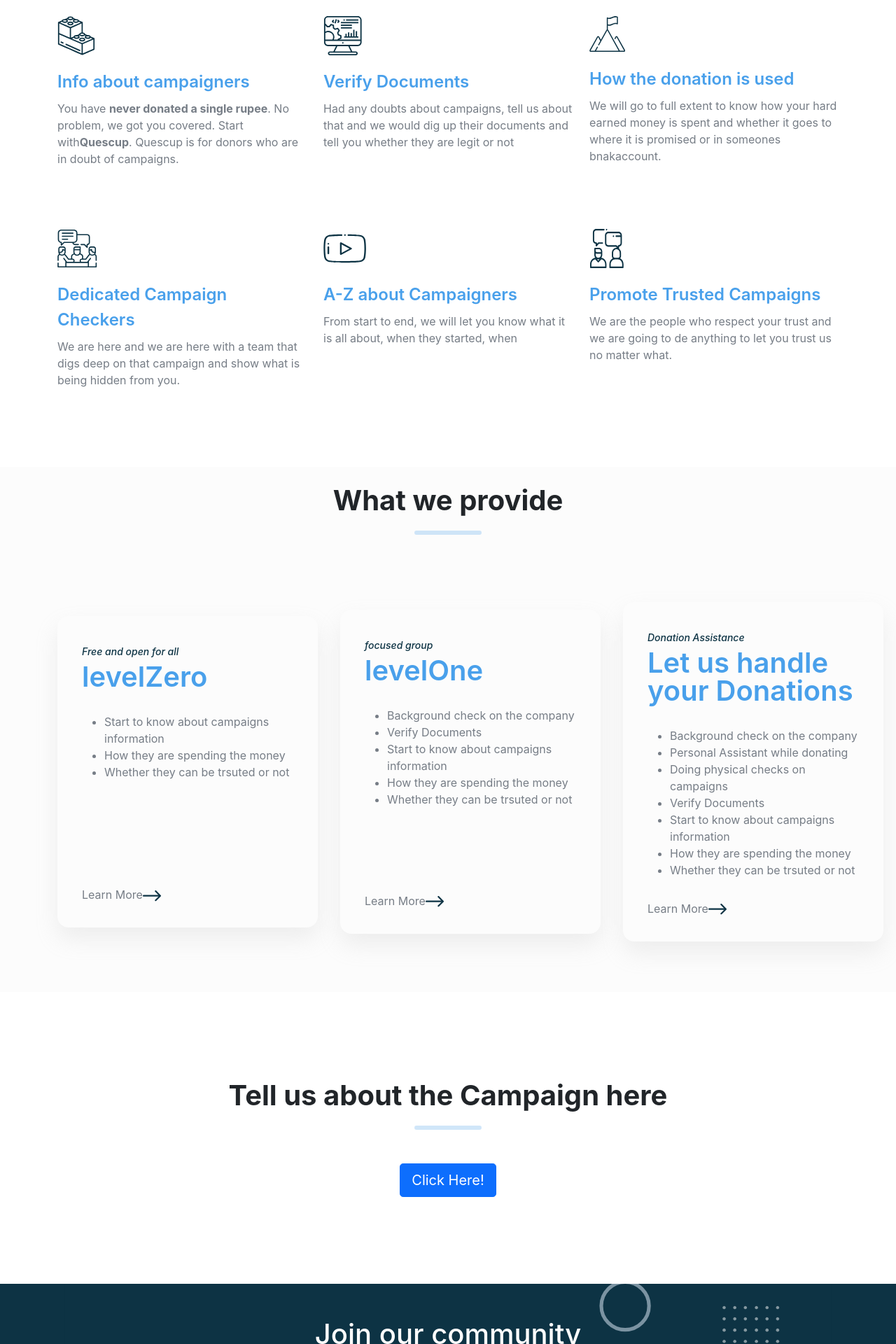
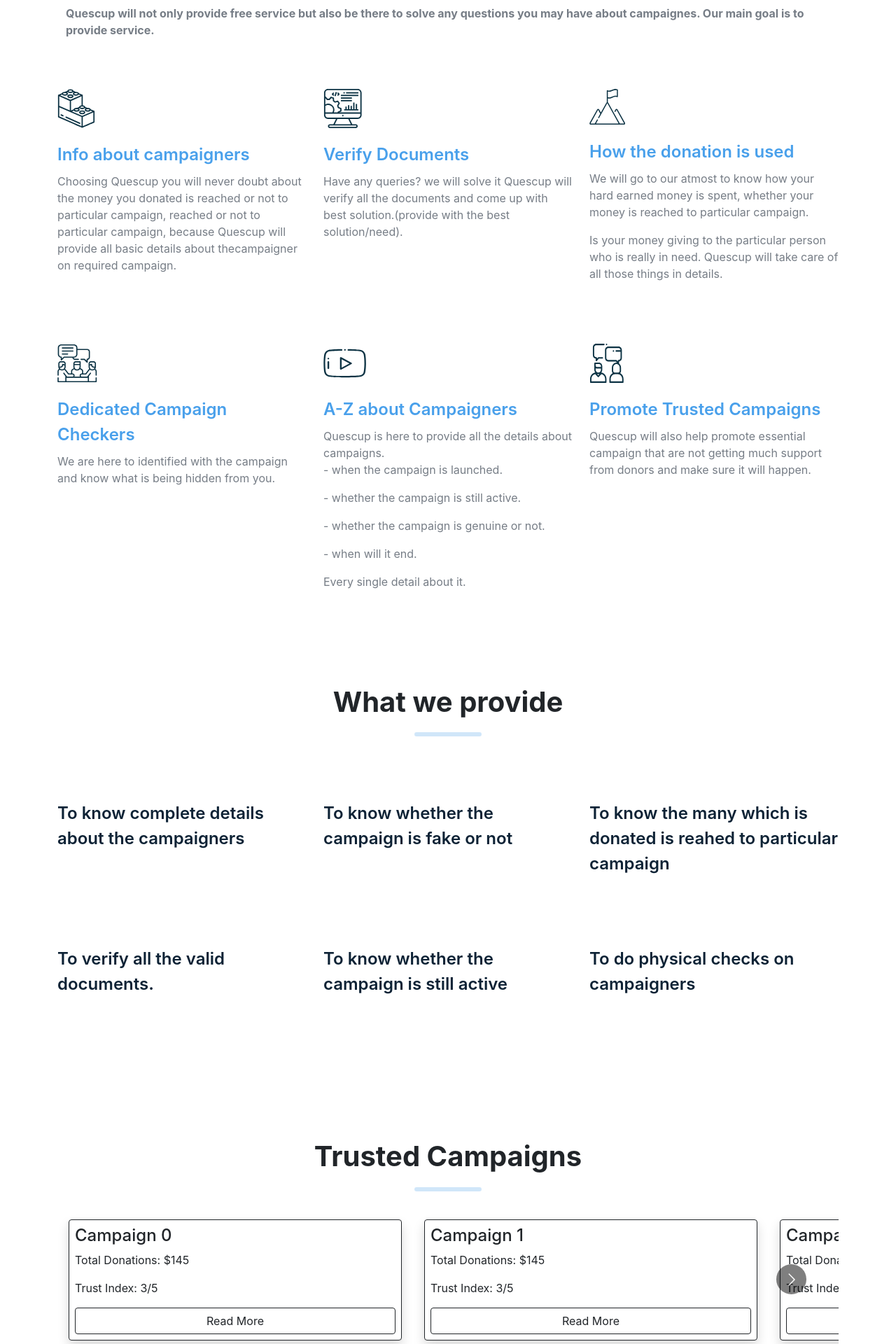
Before and after one commit to devanshdixit/quescup, a Next.js app: page / in a window 1280 px wide. Shown: the part 840-2760 px from the top of the page at 70% size. Built offline with nearby package versions, Linux system fonts and the light colour scheme.

Commit message:
updated text and added card

```diff
--- a/components/Howitworks.jsx
+++ b/components/Howitworks.jsx
@@ -3,9 +3,9 @@
 
 const HowItWorks = () => {
     return (
-        <div style={{ backgroundColor: "#FCFCFC" }} id="services">
+        <div style={{ backgroundColor: "#FCFCFC" }} id="">
             <div className="container mt-4 pt-4 mb-4 pb-4">
-                <h1 className={styles.header}>What we provide</h1>
+                <h1 className={styles.header}>Our Plans</h1>
                 <hr className={styles.hr} />
                 <div className="row mt-4 pt-4">
                     <div className={styles.trio}>
--- a/components/Navbar.jsx
+++ b/components/Navbar.jsx
@@ -16,9 +16,9 @@
                     <Nav className="me-auto">
                     </Nav>
                     <Nav className="ml-auto">
-                        <Nav.Link onClick={()=>scrollto("about")} className={styles.headerlink} style={{ paddingLeft: ".8em" }}>About</Nav.Link>
-                        <Nav.Link onClick={()=>scrollto("services")} className={styles.headerlink} style={{ paddingLeft: ".8em" }}>Services</Nav.Link>
-                        <Nav.Link onClick={()=>scrollto("contact")} className={styles.headerlink} style={{ paddingLeft: ".8em" }}>ContactUs</Nav.Link>
+                        <Nav.Link onClick={() => scrollto("about")} className={styles.headerlink} style={{ paddingLeft: ".8em" }}>About</Nav.Link>
+                        <Nav.Link onClick={() => scrollto("services")} className={styles.headerlink} style={{ paddingLeft: ".8em" }}>Services</Nav.Link>
+                        <Nav.Link onClick={() => scrollto("contact")} className={styles.headerlink} style={{ paddingLeft: ".8em" }}>ContactUs</Nav.Link>
                     </Nav>
                 </Navbar.Collapse>
             </Container>
--- /dev/null
+++ b/components/Trustedcampaigns.jsx
@@ -0,0 +1,65 @@
+/* eslint-disable @next/next/no-img-element */
+import Image from "next/image";
+import { Card } from "react-bootstrap";
+import Carousel from "react-multi-carousel";
+import "react-multi-carousel/lib/styles.css";
+import styles from "../styles/TrustedCampaigns.module.css"
+
+const TrustedCampaigns = () => {
+    const responsive = {
+        desktop: {
+            breakpoint: { max: 3000, min: 1024 },
+            items: 3,
+            paritialVisibilityGutter: 60
+        },
+        tablet: {
+            breakpoint: { max: 1024, min: 464 },
+            items: 2,
+            paritialVisibilityGutter: 50
+        },
+        mobile: {
+            breakpoint: { max: 464, min: 0 },
+            items: 1,
+            paritialVisibilityGutter: 30
+        }
+    };
+    const images = [
+        "https://images.unsplash.com/photo-1549989476-69a92fa57c36?ixlib=rb-1.2.1&ixid=eyJhcHBfaWQiOjEyMDd9&auto=format&fit=crop&w=800&q=60",
+        "https://images.unsplash.com/photo-1549396535-c11d5c55b9df?ixlib=rb-1.2.1&auto=format&fit=crop&w=800&q=60",
+        "https://images.unsplash.com/photo-1550133730-695473e544be?ixlib=rb-1.2.1&ixid=eyJhcHBfaWQiOjEyMDd9&auto=format&fit=crop&w=800&q=60",
+        "https://images.unsplash.com/photo-1550167164-1b67c2be3973?ixlib=rb-1.2.1&ixid=eyJhcHBfaWQiOjEyMDd9&auto=format&fit=crop&w=800&q=60",
+        "https://images.unsplash.com/photo-1550338861-b7cfeaf8ffd8?ixlib=rb-1.2.1&ixid=eyJhcHBfaWQiOjEyMDd9&auto=format&fit=crop&w=800&q=60",
+        "https://images.unsplash.com/photo-1550223640-23097fc71cb2?ixlib=rb-1.2.1&ixid=eyJhcHBfaWQiOjEyMDd9&auto=format&fit=crop&w=800&q=60",
+        "https://images.unsplash.com/photo-1550353175-a3611868086b?ixlib=rb-1.2.1&ixid=eyJhcHBfaWQiOjEyMDd9&auto=format&fit=crop&w=800&q=60",
+        "https://images.unsplash.com/photo-1550330039-a54e15ed9d33?ixlib=rb-1.2.1&ixid=eyJhcHBfaWQiOjEyMDd9&auto=format&fit=crop&w=800&q=60",
+        "https://images.unsplash.com/photo-1549737328-8b9f3252b927?ixlib=rb-1.2.1&ixid=eyJhcHBfaWQiOjEyMDd9&auto=format&fit=crop&w=800&q=60",
+        "https://images.unsplash.com/photo-1549833284-6a7df91c1f65?ixlib=rb-1.2.1&ixid=eyJhcHBfaWQiOjEyMDd9&auto=format&fit=crop&w=800&q=60",
+        "https://images.unsplash.com/photo-1549985908-597a09ef0a7c?ixlib=rb-1.2.1&ixid=eyJhcHBfaWQiOjEyMDd9&auto=format&fit=crop&w=800&q=60",
+        "https://images.unsplash.com/photo-1550064824-8f993041ffd3?ixlib=rb-1.2.1&ixid=eyJhcHBfaWQiOjEyMDd9&auto=format&fit=crop&w=800&q=60"
+    ];
+    return (
+        <div className="container  pt-4 pb-4" id="campaigns" style={{marginBottom:"100px",marginTop:"100px"}} >
+            <h1 className={styles.header}>Trusted Campaigns</h1>
+            <hr className={styles.hr} />
+            <Carousel
+                ssr
+                partialVisbile
+                itemClass="image-item"
+                responsive={responsive}
+                className="mb-4 mt-4"
+            >
+                {images.slice(0, 5).map((image, index) => {
+                    return (
+                        <Card key={index} className="m-3 shadow border border-dark p-2">
+                            <h4>Campaign {index}</h4>
+                            <p>Total Donations: $145</p>
+                            <p>Trust Index: 3/5</p>
+                            <button className="btn btn-outline-dark">Read More</button>
+                        </Card>
+                    );
+                })}
+            </Carousel>
+        </div>
+    )
+}
+export default TrustedCampaigns
--- /dev/null
+++ b/components/Whatweprovide.jsx
@@ -0,0 +1,34 @@
+/* eslint-disable @next/next/no-img-element */
+import styles from "../styles/Howitworks.module.css"
+
+const WhatWeProvide = () => {
+    return (
+        <div className="container mt-4 pt-4 mb-4 pb-4" id="services" >
+        <h1 className={styles.header}>What we provide</h1>
+        <hr className={styles.hr} />
+        <div className="row ml-1 mr-1 mt-4 pt-4">
+          <div className="col-md-4 mt-4">
+            <div className={styles.heading}>To know complete details about the campaigners</div>
+          </div>
+          <div className="col-md-4 mt-4">
+            <div className={styles.heading}>To know whether the campaign is fake or not</div>
+          </div>
+          <div className="col-md-4 mt-4">
+            <div className={styles.heading}>To know the many which is donated is reahed to particular campaign</div>
+          </div>
+        </div>
+        <div className="row ml-1 mr-1  mt-4 pt-4 mb-4 pb-4">
+          <div className="col-md-4 mt-4">
+            <div className={styles.heading}>To verify all the valid documents.</div>
+          </div>
+          <div className="col-md-4 mt-4">
+            <div className={styles.heading}>To know whether the campaign is still active</div>
+          </div>
+          <div className="col-md-4 mt-4">
+            <div className={styles.heading}>To do physical checks on campaigners</div>
+          </div>
+        </div>
+      </div>
+    )
+}
+export default WhatWeProvide
--- a/components/Whyus.jsx
+++ b/components/Whyus.jsx
@@ -6,29 +6,40 @@
     <div className="container mt-4 pt-4 mb-4 pb-4" id="about">
       <h1 className={styles.header}>Why Quecup?</h1>
       <hr className={styles.hr} />
+      <div className="container">
+        <p className={styles.para}><strong>Quescup is a free service website for all donors & Campaigners who come to seek
+          help and want to know the basic details of campaigners.</strong>
+        </p>
+        <p className={styles.para}><strong>Quescup will not only provide free service but also be there to solve any questions
+          you may have about campaignes. Our main goal is to provide service.</strong>
+        </p>
+      </div>
       <div className="row ml-1 mr-1 mt-4 pt-4">
         <div className="col-md-4 mt-4">
           <div><img src="/images/whyus/beginner_friendly.svg" alt="" /></div>
           <div className={styles.subheading}>Info about campaigners</div>
           <p className={styles.para}>
-            You have <strong>never donated a single rupee</strong>. No problem, we got you covered.
-            Start with<strong>Quescup</strong>. Quescup is for donors who are in doubt of campaigns.
+            Choosing Quescup you will never doubt about the money you donated is reached or not to particular campaign,
+            reached or not to particular campaign, because Quescup will provide all basic details about thecampaigner on required campaign.
           </p>
         </div>
         <div className="col-md-4 mt-4">
           <div><img src="/images/whyus/screen.svg" alt="" /></div>
           <div className={styles.subheading}>Verify Documents</div>
           <p className={styles.para}>
-            Had any doubts about campaigns, tell us about that and
-            we would dig up their documents and tell you whether they are legit or not
+            Have any queries? we will solve it Quescup will verify all the documents and
+            come up with best solution.(provide with the best solution/need).
           </p>
         </div>
         <div className="col-md-4 mt-4">
           <div><img src="/images/whyus/hill.svg" alt="" /></div>
           <div className={styles.subheading}>How the donation is used</div>
           <p className={styles.para}>
-            We will go to full extent to know how your hard earned money
-            is spent and whether it goes to where it is promised or in someones bnakaccount.
+           We will go to our atmost to know how your hard earned money is spent, whether your
+           money is reached to particular campaign.
+          </p>
+          <p className={styles.para}>Is your money giving to the particular person who is really in need.
+            Quescup will take care of all those things in details.
           </p>
         </div>
       </div>
@@ -37,24 +48,27 @@
           <div><img src="/images/whyus/people.svg" alt="" /></div>
           <div className={styles.subheading}>Dedicated Campaign Checkers</div>
           <p className={styles.para}>
-            We are here and we are here with a team that digs deep on that campaign
-            and show what is being hidden from you.
+           We are here to identified with the campaign and know what is being hidden from you.
           </p>
         </div>
         <div className="col-md-4 mt-4">
           <div><img src="/images/whyus/youtube.svg" alt="" /></div>
           <div className={styles.subheading}>A-Z about Campaigners</div>
           <p className={styles.para}>
-            From start to end, we will let you know what it is all about, when they started,
-            when
+           Quescup is here to provide all the details about campaigns.
+           <p className={styles.para}>- when the campaign is launched.</p>
+           <p className={styles.para}>- whether the campaign is still active.</p>
+           <p className={styles.para}>- whether the campaign is genuine or not.</p>
+           <p className={styles.para}>- when will it end.</p>
+           <p className={styles.para}>Every single detail about it.</p>
           </p>
         </div>
         <div className="col-md-4 mt-4">
           <div><img src="/images/whyus/interview.svg" alt="" /></div>
           <div className={styles.subheading}>Promote Trusted Campaigns</div>
           <p className={styles.para}>
-            We are the people who respect your trust and we are going to de anything
-            to let you trust us no matter what.
+            Quescup will also help promote essential campaign that are not getting
+            much support from donors and make sure it will happen.
           </p>
         </div>
       </div>
--- a/package.json
+++ b/package.json
@@ -17,6 +17,7 @@
     "react": "17.0.2",
     "react-bootstrap": "^2.0.0-beta.4",
     "react-dom": "17.0.2",
+    "react-multi-carousel": "^2.6.5",
     "react-toastify": "^7.0.4"
   },
   "devDependencies": {
--- a/pages/index.js
+++ b/pages/index.js
@@ -4,6 +4,8 @@
 import ModalScreen from "../components/modal";
 import Header from "../components/Navbar";
 import Slider from "../components/Slider";
+import TrustedCampaigns from "../components/Trustedcampaigns";
+import WhatWeProvide from "../components/Whatweprovide";
 import Whyus from "../components/Whyus";
 
 export default function Home() {
@@ -19,6 +21,8 @@
       <Header/>
       <Slider />
       <Whyus/>
+      <WhatWeProvide/>
+      <TrustedCampaigns/>
       <HowItWorks/>
       <ModalScreen/>
       <Footer/>
--- a/styles/Howitworks.module.css
+++ b/styles/Howitworks.module.css
@@ -23,7 +23,15 @@
   line-height: 1.5em;
   font-family: Inter, sans-serif;
 }
-
+.heading {
+  margin-top: 20px;
+  color: #0d2235;
+  margin-bottom: 0.5rem;
+  font-weight: 600;
+  font-size: 24px;
+  line-height: 1.5em;
+  font-family: Inter, sans-serif;
+}
 .para {
   color: #767d86;
   font-size: 16px;
--- /dev/null
+++ b/styles/TrustedCampaigns.module.css
@@ -0,0 +1,98 @@
+.header {
+    font-weight: 700;
+    font-size: 40px;
+    text-align: center;
+  }
+
+  .hr {
+    margin-top: 1.2rem;
+    width: 96px;
+    background-color: #49a0eb;
+    border: 3px solid #49a0eb;
+    border-radius: 16px;
+    margin-left: auto;
+    margin-right: auto;
+  }
+
+  .subheading {
+    margin-top: 20px;
+    color: #49a0eb;
+    margin-bottom: 0.5rem;
+    font-weight: 600;
+    font-size: 24px;
+    line-height: 1.5em;
+    font-family: Inter, sans-serif;
+  }
+  .heading {
+    margin-top: 20px;
+    color: #0d2235;
+    margin-bottom: 0.5rem;
+    font-weight: 600;
+    font-size: 24px;
+    line-height: 1.5em;
+    font-family: Inter, sans-serif;
+  }
+  .para {
+    color: #767d86;
+    font-size: 16px;
+    font-weight: 400;
+  }
+  .card {
+    margin-top: 3rem;
+    width: 100%;
+    margin-bottom: 2rem;
+    position: relative;
+    padding: 2rem;
+    border-radius: 1rem;
+    cursor: pointer;
+    min-height: 440px;
+    border: 3px solid transparent;
+    box-shadow: 0 1rem 2rem hsla(0, 0%, 70.6%, 0.2);
+    transition: all 0.3s;
+    font-family: Inter, sans-serif;
+    line-height: 24px;
+    color: #767d86;
+  }
+
+  .card:hover{
+      border: 3px solid #49a0eb;
+  }
+
+  .subheader {
+    font-style: italic;
+    font-size: 14px;
+    font-weight: 500;
+    color:#0d3344;
+    font-family: Inter, sans-serif;
+    line-height: 2rem;
+  }
+
+  .cardheader{
+      color: #49a0eb;
+      font-weight: 600;
+      font-size: 2.5rem;
+      line-height: 2.5rem;
+      padding-bottom: 2rem;
+  }
+
+  @media only screen and (max-width: 700px) {
+      .header {
+        font-weight: 700;
+        font-size: 24px;
+      }
+      .subheading{
+        font-weight: 400;
+        font-size: 20px;
+      }
+    }
+
+
+  @media screen and (min-width: 800px) {
+    .trio {
+      margin-bottom: 1rem;
+      grid-template-columns: 1fr 1fr 1fr;
+      grid-column-gap: 2rem;
+      align-items: center;
+      display: flex;
+    }
+  }
```
Also changed, not shown: 1 other file (tests, documents, lock files or other folders).
